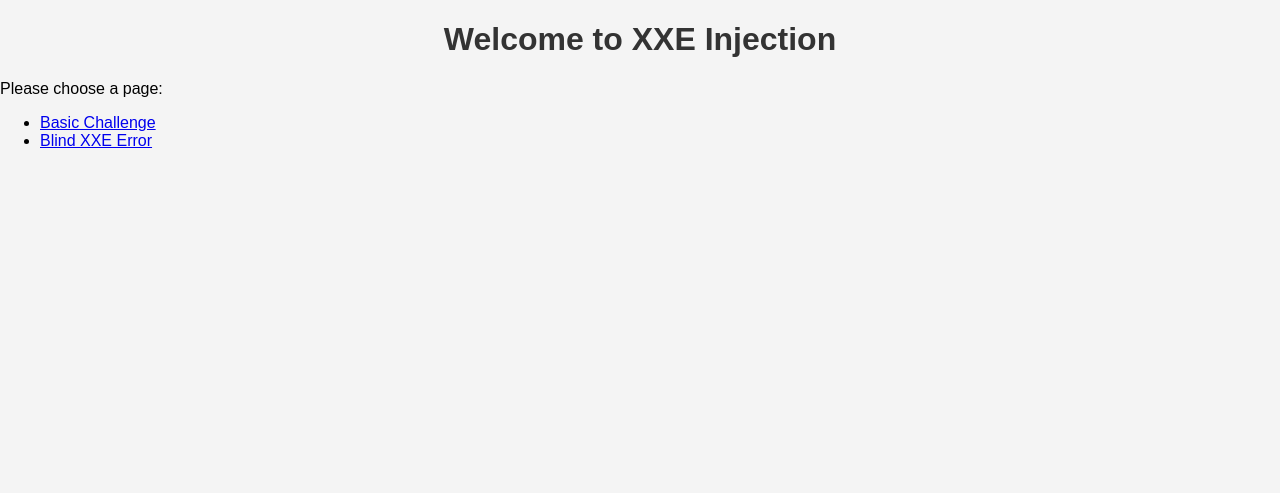
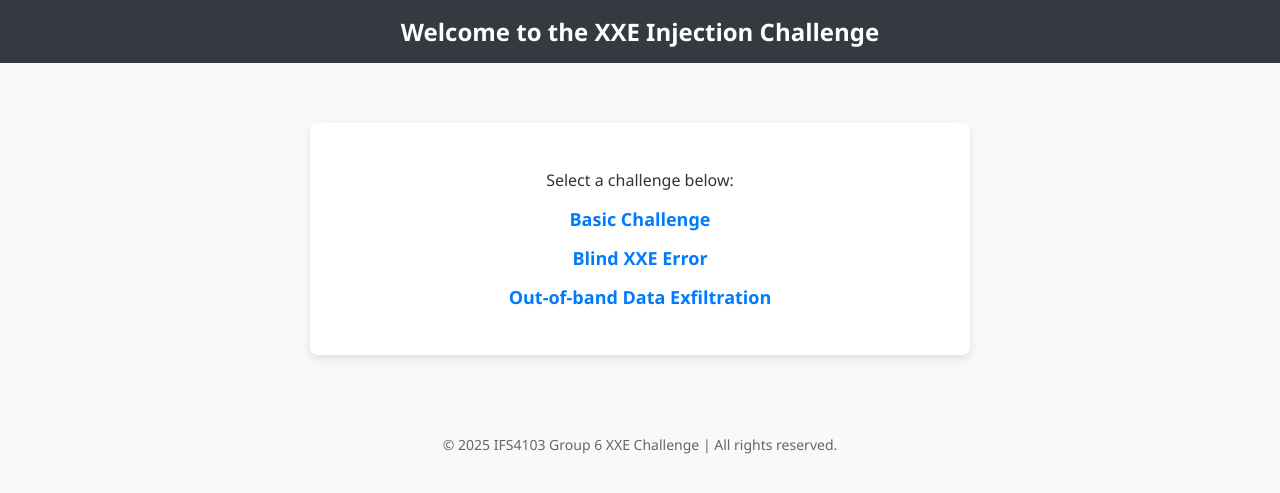
Before and after one commit to PureUsagi/IFS4103CTF, a Flask app: page / in a window 1280 px wide. Shown: the top 493 px of the page. Run offline with Flask 3, Linux system fonts and the light colour scheme.

Commit message:
Update index.html

```diff
--- a/templates/index.html
+++ b/templates/index.html
@@ -6,64 +6,73 @@
     <title>CTF Challenge: XXE Injection</title>
     <style>
         body {
-                font-family: Arial, sans-serif;
-                background-color: #f4f4f4;
+            font-family: 'Segoe UI', Tahoma, Geneva, Verdana, sans-serif;
+            background-color: #f8f9fa;
             margin: 0;
             padding: 0;
+            color: #333;
+        }
+        .navbar {
+            background-color: #343a40;
+            padding: 15px;
+            text-align: center;
+        }
+        .navbar h1 {
+            color: white;
+            margin: 0;
+            font-size: 24px;
         }
         .container {
-                width: 50%;
-                margin: 50px auto;
-                background-color: #fff;
-                padding: 20px;
+            max-width: 600px;
+            margin: 60px auto;
+            background-color: white;
+            padding: 30px;
             border-radius: 8px;
-                box-shadow: 0 4px 8px rgba(0, 0, 0, 0.1);
+            box-shadow: 0 4px 10px rgba(0, 0, 0, 0.1);
+            text-align: center;
         }
-            h1 {
-                text-align: center;
-                color: #333;
+        h2 {
+            color: #007bff;
         }
-            label {
-                display: block;
-                margin-bottom: 8px;
+        ul {
+            list-style: none;
+            padding: 0;
+        }
+        li {
+            margin: 15px 0;
+        }
+        a {
+            text-decoration: none;
+            font-size: 18px;
+            color: #007bff;
             font-weight: bold;
-                color: #555;
+            transition: color 0.3s;
         }
-            input[type="text"] {
-                width: 100%;
-                padding: 10px;
-                margin: 8px 0 20px 0;
-                border: 1px solid #ccc;
-                border-radius: 4px;
-                box-sizing: border-box;
-            }
-            input[type="submit"] {
-                background-color: #4CAF50;
-                color: white;
-                border: none;
-                padding: 12px 20px;
-                border-radius: 4px;
-                cursor: pointer;
-                width: 100%;
-                font-size: 16px;
-            }
-            input[type="submit"]:hover {
-                background-color: #45a049;
+        a:hover {
+            color: #0056b3;
         }
         .footer {
             text-align: center;
-                font-size: 12px;
-                color: #888;
-                margin-top: 20px;
+            padding: 20px;
+            font-size: 14px;
+            color: #666;
         }
     </style>
 </head>
 <body>
-        <h1>Welcome to XXE Injection</h1>
-        <p>Please choose a page:</p>
+    <div class="navbar">
+        <h1>Welcome to the XXE Injection Challenge</h1>
+    </div>
+    <div class="container">
+        <p>Select a challenge below:</p>
         <ul>
             <li><a href="/basic">Basic Challenge</a></li>
             <li><a href="/blind">Blind XXE Error</a></li>
+            <li><a href="/blindOOB">Out-of-band Data Exfiltration</a></li>
         </ul>
+    </div>
+    <div class="footer">
+        &copy; 2025 IFS4103 Group 6 XXE Challenge | All rights reserved.
+    </div>
 </body>
 </html>
```
Lines whose indentation alone changed are shown as unchanged.
